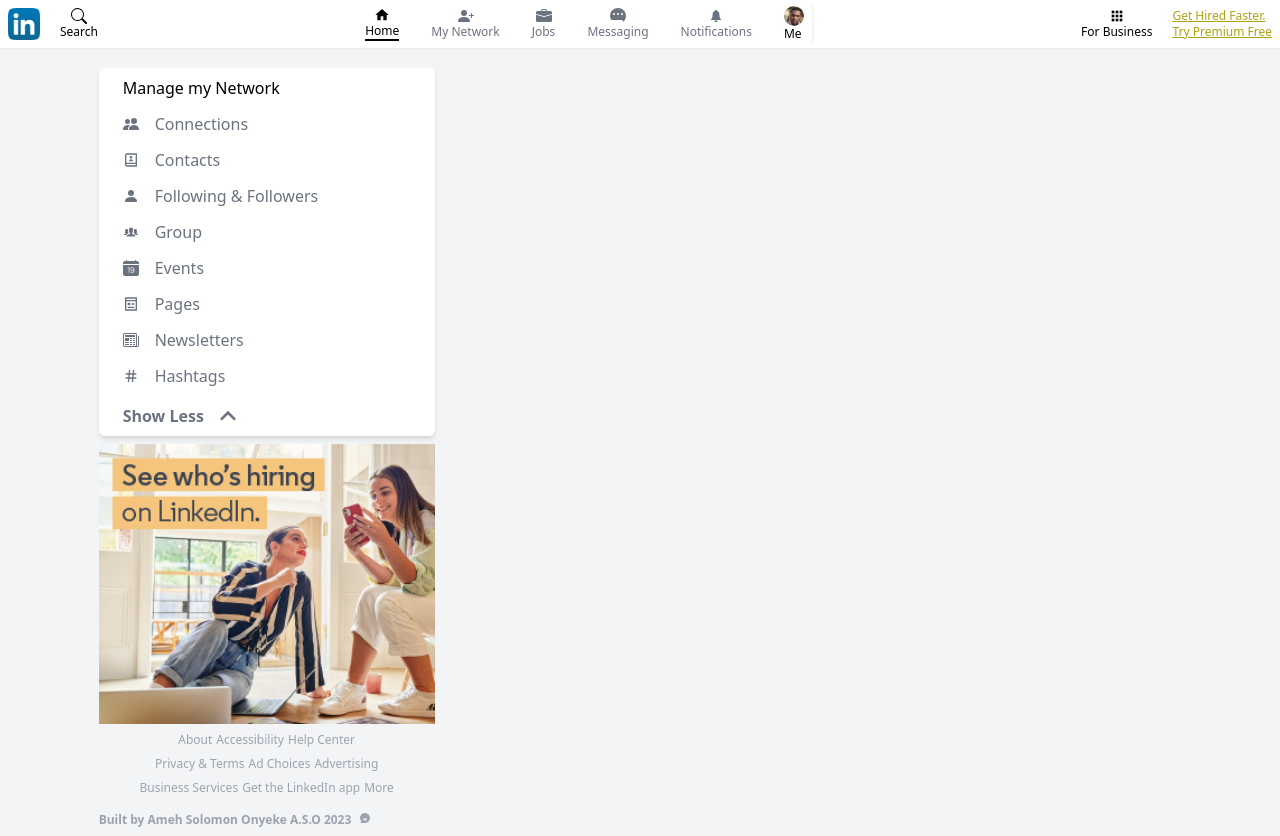
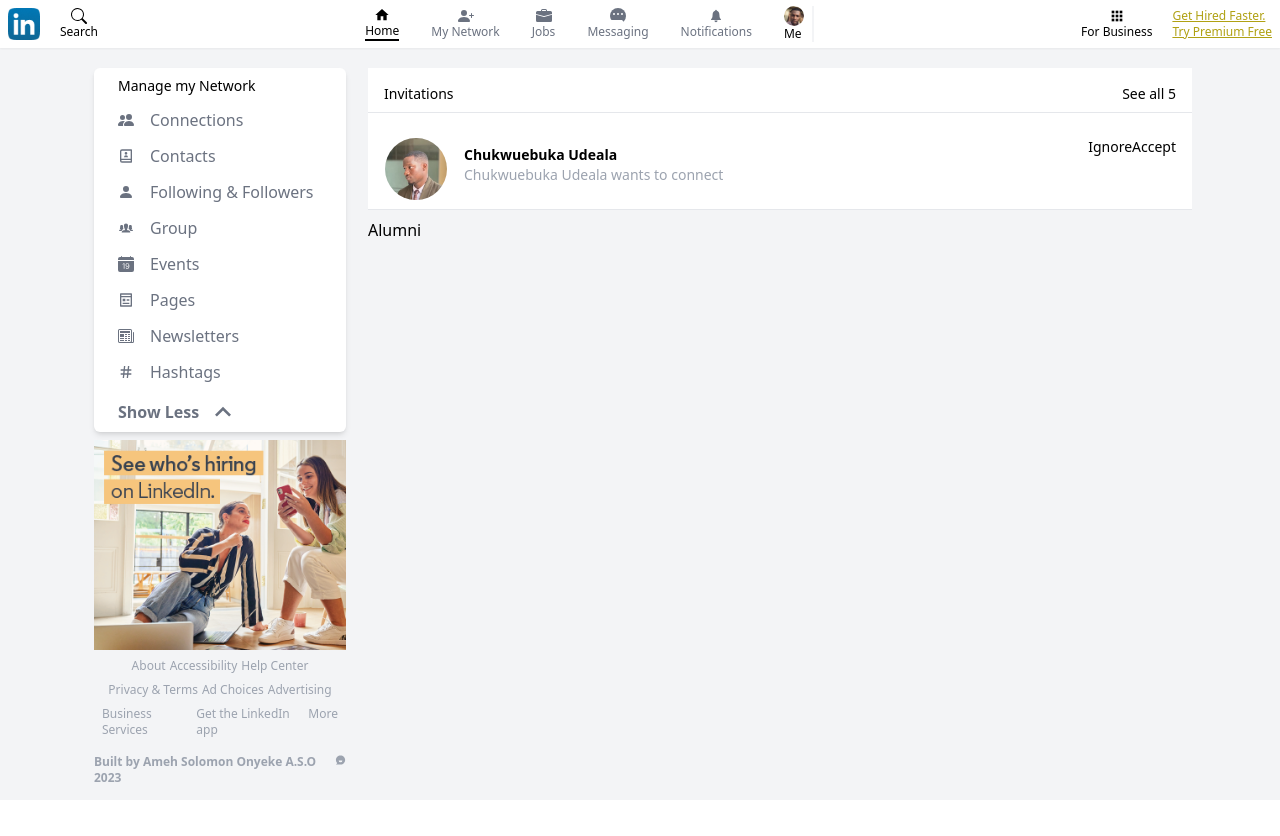
Before and after one commit to Uncle-Solomon/LinkedInClone, a React (Vite) app in the folder client/: page /mynetwork in a window 1280 px wide. After the commit the page ends 800 px from the top, so only its background shows below. Built offline with nearby package versions, Linux system fonts and the light colour scheme.

Commit message:
Starting InvitationsComponent

```diff
--- /dev/null
+++ b/client/src/components/Alumni.jsx
@@ -0,0 +1,7 @@
+import React from "react";
+
+const Alumni = () => {
+  return <div>Alumni</div>;
+};
+
+export default Alumni;
--- /dev/null
+++ b/client/src/components/Invitations.jsx
@@ -0,0 +1,36 @@
+import React from "react";
+
+import ebuka from "../assets/ebuka.jpeg";
+
+const Invitations = () => {
+  return (
+    <div className="bg-white w-full text-sm">
+      <div className="flex justify-between px-4 pt-4 pb-2 border-b mb-2">
+        <p>Invitations</p>
+        <p>
+          See all <span>5</span>
+        </p>
+      </div>
+      <div className="flex justify-between px-4 pt-4 pb-2 border-b mb-2">
+        <div className="flex gap-2">
+          <img
+            className="w-16 h-16 rounded-full border border-white"
+            src={ebuka}
+          />
+          <div className="p-2 text-sm text-gray-400 ">
+            <h2 className="text-black leading-2 font-bold">
+              Chukwuebuka Udeala
+            </h2>
+            <p>Chukwuebuka Udeala wants to connect</p>
+          </div>
+        </div>
+        <div>
+          <button type="button">Ignore</button>
+          <button type="button">Accept</button>
+        </div>
+      </div>
+    </div>
+  );
+};
+
+export default Invitations;
--- a/client/src/components/SideNavNetwork.jsx
+++ b/client/src/components/SideNavNetwork.jsx
@@ -24,7 +24,7 @@
     <div>
       <div className="rounded-md w-[90%] mx-auto shadow-md bg-white text-gray-500 font-light text-md hover:cursor-pointer">
         <div className="flex mb-2">
-          <h1 className="text-black text-base font-normal pl-6 pt-2">
+          <h1 className="text-black text-sm font-normal pl-6 pt-2">
             Manage my Network
           </h1>
         </div>
--- a/client/src/pages/Network.jsx
+++ b/client/src/pages/Network.jsx
@@ -1,16 +1,21 @@
 import React from "react";
 import Navigation from "../components/Navigation";
 import SideNavNetwork from "../components/SideNavNetwork";
+import Invitations from "../components/Invitations";
+import Alumni from "../components/Alumni";
 
 const Network = () => {
   return (
     <div className=" bg-gray-100 min-h-[100vh]">
       <Navigation />
       <div className=" grid grid-cols-12 mt-5 px-5 md:px-10 lg:px-20 ">
-        <div className=" col-span-4">
+        <div className=" col-span-3">
           <SideNavNetwork />
         </div>
-        <div className=" col-span-8 px-2"></div>
+        <div className=" col-span-9 px-2">
+          <Invitations />
+          <Alumni />
+        </div>
       </div>
     </div>
   );
```
